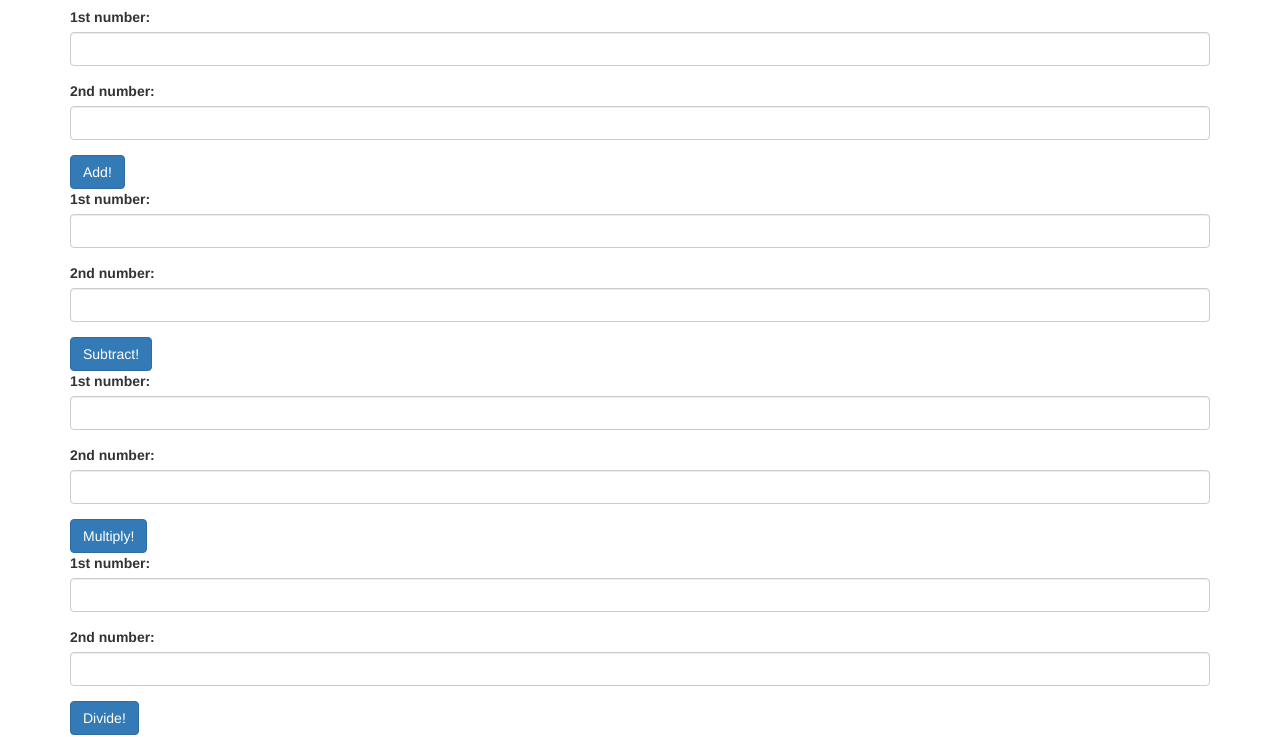
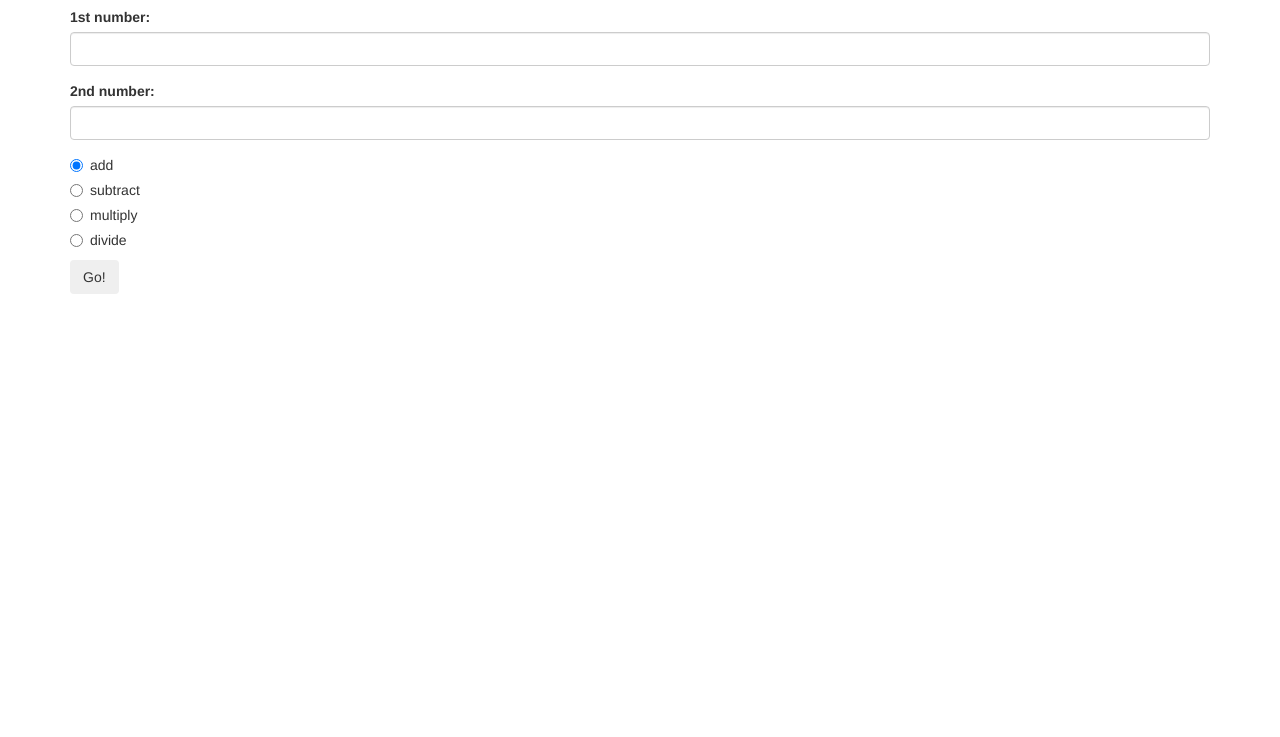
Before and after one commit to Scott-Ian/calculator, a plain HTML site: page index.html in a window 1280 px wide. Shown: the part 63-800 px from the top of the page. Drawn offline with Linux system fonts and the light colour scheme.

Commit message:
adds updated html from the lesson
Co-authored-by: Ian Gregg <iangregg188@gmail.com>

```diff
--- a/index.html
+++ b/index.html
@@ -10,63 +10,44 @@
   <body>
     <div class="container">
       <h1>Calculator</h1>
-      <form id="add">
+      <form id="calculator">
         <div class="form-group">
-          <label for="add1">1st number:</label>
-          <input id="add1" class="form-control" type="text">
+          <label for="input1">1st number:</label>
+          <input id="input1" class="form-control" type="text">
         </div>
         <div class="form-group">
-          <label for="add2">2nd number:</label>
-          <input id="add2" class="form-control" type="text">
+          <label for="input2">2nd number:</label>
+          <input id="input2" class="form-control" type="text">
         </div>
-        <button id="add" type="submit" class="btn btn-primary">Add!</button>
-        <div id="addOutput">
+        <div class="radio">
+          <label>
+            <input type="radio" name="operator" value="add" checked>
+            add
+          </label>
+        </div>
+        <div class="radio">
+          <label>
+            <input type="radio" name="operator" value="subtract">
+            subtract
+          </label>
+        </div>
+        <div class="radio">
+          <label>
+            <input type="radio" name="operator" value="multiply">
+            multiply
+          </label>
+        </div>
+        <div class="radio">
+          <label>
+            <input type="radio" name="operator" value="divide">
+            divide
+          </label>
+        </div>
+        <button type="submit" class="btn">Go!</button>
+      </form>
+      <div id="output">
 
-        </div>
-      </form>
-      <form id="sub">
-        <div class="form-group">
-          <label for="sub1">1st number:</label>
-          <input id="sub1" class="form-control" type="text">
-        </div>
-        <div class="form-group">
-          <label for="sub2">2nd number:</label>
-          <input id="sub2" class="form-control" type="text">
-        </div>
-        <button id="sub" type="submit" class="btn btn-primary">Subtract!</button>
-        <div id="subOutput">
-
-        </div>
-      </form>
-      <form id="multiply">
-        <div class="form-group">
-          <label for="multiply1">1st number:</label>
-          <input id="multiply1" class="form-control" type="text">
-        </div>
-        <div class="form-group">
-          <label for="multiply2">2nd number:</label>
-          <input id="multiply2" class="form-control" type="text">
-        </div>
-        <button id="multiply" type="submit" class="btn btn-primary">Multiply!</button>
-        <div id="multiplyOutput">
-
-        </div>
-      </form>
-      <form id="divide">
-        <div class="form-group">
-          <label for="divide1">1st number:</label>
-          <input id="divide1" class="form-control" type="text">
-        </div>
-        <div class="form-group">
-          <label for="divide2">2nd number:</label>
-          <input id="divide2" class="form-control" type="text">
-        </div>
-        <button id="divide" type="submit" class="btn btn-primary">Divide!</button>
-        <div id="divideOutput">
-
-        </div>
-      </form>
-
+      </div>
     </div>
   </body>
 </html>
```
